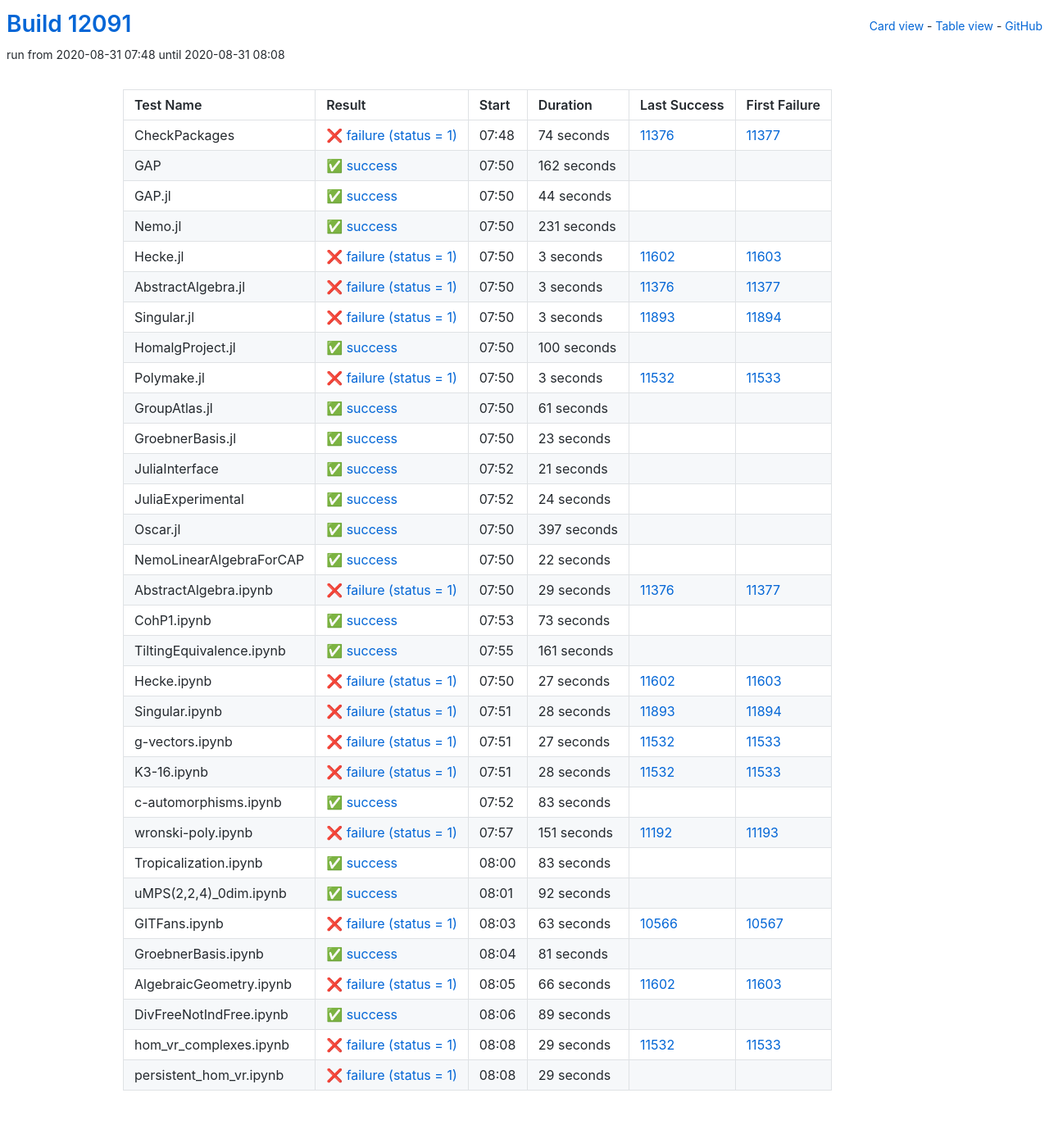
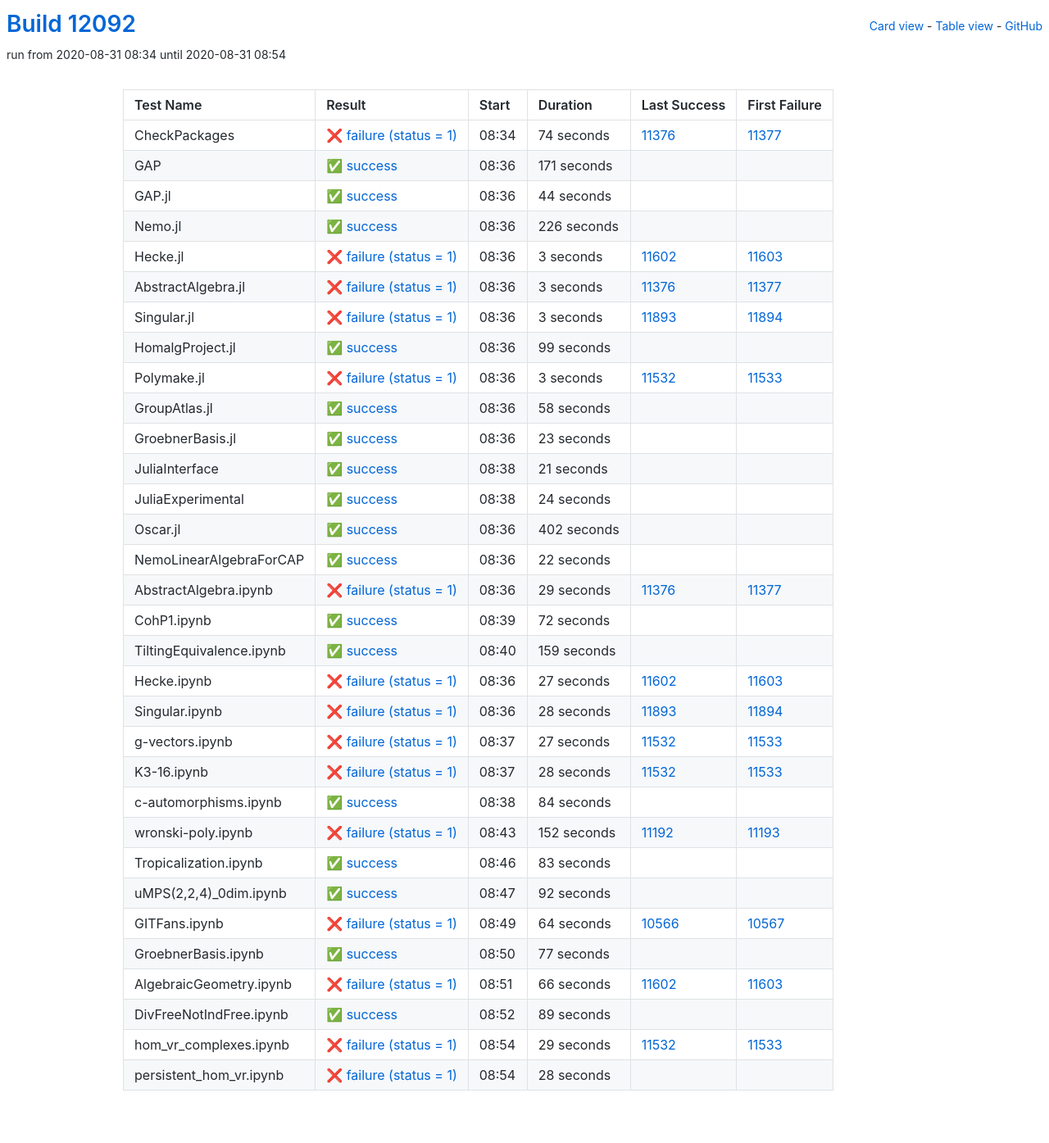
Before and after one commit to oscar-system/oscar-ci-status, a Jekyll site: the page built from table.html, in a window 1280 px wide. Shown: the whole page at 82% size. Built offline with Jekyll 4.4.1, drawn with Linux system fonts in a browser that asks for light colours.

Commit message:
Build #12092

```diff
--- a/_data/ci.yml
+++ b/_data/ci.yml
@@ -1,6 +1,6 @@
 ---
-build: 12091
-build_url: https://oscarci.mathematik.uni-kl.de/job/oscar/12091/
+build: 12092
+build_url: https://oscarci.mathematik.uni-kl.de/job/oscar/12092/
 job: oscar
 organization: oscar-system
 repo: oscar-ci-status
@@ -8,8 +8,8 @@
 tests:
 - name: CheckPackages
   id: checkpackages
-  log: https://oscarci.mathematik.uni-kl.de/job/oscar/12091/artifact/logs/build-12091/CheckPackages.log
-  start: 2020-08-31 07:48
+  log: https://oscarci.mathematik.uni-kl.de/job/oscar/12092/artifact/logs/build-12092/CheckPackages.log
+  start: 2020-08-31 08:34
   success: false
   exitcode: 1
   status: failure
@@ -20,20 +20,20 @@
   first_failure_url: https://oscarci.mathematik.uni-kl.de/job/oscar/11377/
 - name: GAP
   id: gap
-  log: https://oscarci.mathematik.uni-kl.de/job/oscar/12091/artifact/logs/build-12091/GAP.log
-  start: 2020-08-31 07:50
+  log: https://oscarci.mathematik.uni-kl.de/job/oscar/12092/artifact/logs/build-12092/GAP.log
+  start: 2020-08-31 08:36
   success: true
   exitcode: 0
   status: success
-  duration: 162
+  duration: 171
   last_success: false
   last_success_url:
   first_failure: false
   first_failure_url:
 - name: GAP.jl
   id: gap-jl
-  log: https://oscarci.mathematik.uni-kl.de/job/oscar/12091/artifact/logs/build-12091/GAP.jl.log
-  start: 2020-08-31 07:50
+  log: https://oscarci.mathematik.uni-kl.de/job/oscar/12092/artifact/logs/build-12092/GAP.jl.log
+  start: 2020-08-31 08:36
   success: true
   exitcode: 0
   status: success
@@ -44,20 +44,20 @@
   first_failure_url:
 - name: Nemo.jl
   id: nemo-jl
-  log: https://oscarci.mathematik.uni-kl.de/job/oscar/12091/artifact/logs/build-12091/Nemo.jl.log
-  start: 2020-08-31 07:50
+  log: https://oscarci.mathematik.uni-kl.de/job/oscar/12092/artifact/logs/build-12092/Nemo.jl.log
+  start: 2020-08-31 08:36
   success: true
   exitcode: 0
   status: success
-  duration: 231
+  duration: 226
   last_success: false
   last_success_url:
   first_failure: false
   first_failure_url:
 - name: Hecke.jl
   id: hecke-jl
-  log: https://oscarci.mathematik.uni-kl.de/job/oscar/12091/artifact/logs/build-12091/Hecke.jl.log
-  start: 2020-08-31 07:50
+  log: https://oscarci.mathematik.uni-kl.de/job/oscar/12092/artifact/logs/build-12092/Hecke.jl.log
+  start: 2020-08-31 08:36
   success: false
   exitcode: 1
   status: failure
@@ -68,8 +68,8 @@
   first_failure_url: https://oscarci.mathematik.uni-kl.de/job/oscar/11603/
 - name: AbstractAlgebra.jl
   id: abstractalgebra-jl
-  log: https://oscarci.mathematik.uni-kl.de/job/oscar/12091/artifact/logs/build-12091/AbstractAlgebra.jl.log
-  start: 2020-08-31 07:50
+  log: https://oscarci.mathematik.uni-kl.de/job/oscar/12092/artifact/logs/build-12092/AbstractAlgebra.jl.log
+  start: 2020-08-31 08:36
   success: false
   exitcode: 1
   status: failure
@@ -80,8 +80,8 @@
   first_failure_url: https://oscarci.mathematik.uni-kl.de/job/oscar/11377/
 - name: Singular.jl
   id: singular-jl
-  log: https://oscarci.mathematik.uni-kl.de/job/oscar/12091/artifact/logs/build-12091/Singular.jl.log
-  start: 2020-08-31 07:50
+  log: https://oscarci.mathematik.uni-kl.de/job/oscar/12092/artifact/logs/build-12092/Singular.jl.log
+  start: 2020-08-31 08:36
   success: false
   exitcode: 1
   status: failure
@@ -92,20 +92,20 @@
   first_failure_url: https://oscarci.mathematik.uni-kl.de/job/oscar/11894/
 - name: HomalgProject.jl
   id: homalgproject-jl
-  log: https://oscarci.mathematik.uni-kl.de/job/oscar/12091/artifact/logs/build-12091/HomalgProject.jl.log
-  start: 2020-08-31 07:50
+  log: https://oscarci.mathematik.uni-kl.de/job/oscar/12092/artifact/logs/build-12092/HomalgProject.jl.log
+  start: 2020-08-31 08:36
   success: true
   exitcode: 0
   status: success
-  duration: 100
+  duration: 99
   last_success: false
   last_success_url:
   first_failure: false
   first_failure_url:
 - name: Polymake.jl
   id: polymake-jl
-  log: https://oscarci.mathematik.uni-kl.de/job/oscar/12091/artifact/logs/build-12091/Polymake.jl.log
-  start: 2020-08-31 07:50
+  log: https://oscarci.mathematik.uni-kl.de/job/oscar/12092/artifact/logs/build-12092/Polymake.jl.log
+  start: 2020-08-31 08:36
   success: false
   exitcode: 1
   status: failure
@@ -116,20 +116,20 @@
   first_failure_url: https://oscarci.mathematik.uni-kl.de/job/oscar/11533/
 - name: GroupAtlas.jl
   id: groupatlas-jl
-  log: https://oscarci.mathematik.uni-kl.de/job/oscar/12091/artifact/logs/build-12091/GroupAtlas.jl.log
-  start: 2020-08-31 07:50
+  log: https://oscarci.mathematik.uni-kl.de/job/oscar/12092/artifact/logs/build-12092/GroupAtlas.jl.log
+  start: 2020-08-31 08:36
   success: true
   exitcode: 0
   status: success
-  duration: 61
+  duration: 58
   last_success: false
   last_success_url:
   first_failure: false
   first_failure_url:
 - name: GroebnerBasis.jl
   id: groebnerbasis-jl
-  log: https://oscarci.mathematik.uni-kl.de/job/oscar/12091/artifact/logs/build-12091/GroebnerBasis.jl.log
-  start: 2020-08-31 07:50
+  log: https://oscarci.mathematik.uni-kl.de/job/oscar/12092/artifact/logs/build-12092/GroebnerBasis.jl.log
+  start: 2020-08-31 08:36
   success: true
   exitcode: 0
   status: success
@@ -140,8 +140,8 @@
   first_failure_url:
 - name: JuliaInterface
   id: juliainterface
-  log: https://oscarci.mathematik.uni-kl.de/job/oscar/12091/artifact/logs/build-12091/JuliaInterface.log
-  start: 2020-08-31 07:52
+  log: https://oscarci.mathematik.uni-kl.de/job/oscar/12092/artifact/logs/build-12092/JuliaInterface.log
+  start: 2020-08-31 08:38
   success: true
   exitcode: 0
   status: success
@@ -152,8 +152,8 @@
   first_failure_url:
 - name: JuliaExperimental
   id: juliaexperimental
-  log: https://oscarci.mathematik.uni-kl.de/job/oscar/12091/artifact/logs/build-12091/JuliaExperimental.log
-  start: 2020-08-31 07:52
+  log: https://oscarci.mathematik.uni-kl.de/job/oscar/12092/artifact/logs/build-12092/JuliaExperimental.log
+  start: 2020-08-31 08:38
   success: true
   exitcode: 0
   status: success
@@ -164,20 +164,20 @@
   first_failure_url:
 - name: Oscar.jl
   id: oscar-jl
-  log: https://oscarci.mathematik.uni-kl.de/job/oscar/12091/artifact/logs/build-12091/Oscar.jl.log
-  start: 2020-08-31 07:50
+  log: https://oscarci.mathematik.uni-kl.de/job/oscar/12092/artifact/logs/build-12092/Oscar.jl.log
+  start: 2020-08-31 08:36
   success: true
   exitcode: 0
   status: success
-  duration: 397
+  duration: 402
   last_success: false
   last_success_url:
   first_failure: false
   first_failure_url:
 - name: NemoLinearAlgebraForCAP
   id: nemolinearalgebraforcap
-  log: https://oscarci.mathematik.uni-kl.de/job/oscar/12091/artifact/logs/build-12091/NemoLinearAlgebraForCAP.log
-  start: 2020-08-31 07:50
+  log: https://oscarci.mathematik.uni-kl.de/job/oscar/12092/artifact/logs/build-12092/NemoLinearAlgebraForCAP.log
+  start: 2020-08-31 08:36
   success: true
   exitcode: 0
   status: success
@@ -188,8 +188,8 @@
   first_failure_url:
 - name: AbstractAlgebra.ipynb
   id: abstractalgebra-ipynb
-  log: https://oscarci.mathematik.uni-kl.de/job/oscar/12091/artifact/logs/build-12091/AbstractAlgebra.ipynb.log
-  start: 2020-08-31 07:50
+  log: https://oscarci.mathematik.uni-kl.de/job/oscar/12092/artifact/logs/build-12092/AbstractAlgebra.ipynb.log
+  start: 2020-08-31 08:36
   success: false
   exitcode: 1
   status: failure
@@ -200,32 +200,32 @@
   first_failure_url: https://oscarci.mathematik.uni-kl.de/job/oscar/11377/
 - name: CohP1.ipynb
   id: cohp1-ipynb
-  log: https://oscarci.mathematik.uni-kl.de/job/oscar/12091/artifact/logs/build-12091/CohP1.ipynb.log
-  start: 2020-08-31 07:53
+  log: https://oscarci.mathematik.uni-kl.de/job/oscar/12092/artifact/logs/build-12092/CohP1.ipynb.log
+  start: 2020-08-31 08:39
   success: true
   exitcode: 0
   status: success
-  duration: 73
+  duration: 72
   last_success: false
   last_success_url:
   first_failure: false
   first_failure_url:
 - name: TiltingEquivalence.ipynb
   id: tiltingequivalence-ipynb
-  log: https://oscarci.mathematik.uni-kl.de/job/oscar/12091/artifact/logs/build-12091/TiltingEquivalence.ipynb.log
-  start: 2020-08-31 07:55
+  log: https://oscarci.mathematik.uni-kl.de/job/oscar/12092/artifact/logs/build-12092/TiltingEquivalence.ipynb.log
+  start: 2020-08-31 08:40
   success: true
   exitcode: 0
   status: success
-  duration: 161
+  duration: 159
   last_success: false
   last_success_url:
   first_failure: false
   first_failure_url:
 - name: Hecke.ipynb
   id: hecke-ipynb
-  log: https://oscarci.mathematik.uni-kl.de/job/oscar/12091/artifact/logs/build-12091/Hecke.ipynb.log
-  start: 2020-08-31 07:50
+  log: https://oscarci.mathematik.uni-kl.de/job/oscar/12092/artifact/logs/build-12092/Hecke.ipynb.log
+  start: 2020-08-31 08:36
   success: false
   exitcode: 1
   status: failure
@@ -236,8 +236,8 @@
   first_failure_url: https://oscarci.mathematik.uni-kl.de/job/oscar/11603/
 - name: Singular.ipynb
   id: singular-ipynb
-  log: https://oscarci.mathematik.uni-kl.de/job/oscar/12091/artifact/logs/build-12091/Singular.ipynb.log
-  start: 2020-08-31 07:51
+  log: https://oscarci.mathematik.uni-kl.de/job/oscar/12092/artifact/logs/build-12092/Singular.ipynb.log
+  start: 2020-08-31 08:36
   success: false
   exitcode: 1
   status: failure
@@ -248,8 +248,8 @@
   first_failure_url: https://oscarci.mathematik.uni-kl.de/job/oscar/11894/
 - name: g-vectors.ipynb
   id: g-vectors-ipynb
-  log: https://oscarci.mathematik.uni-kl.de/job/oscar/12091/artifact/logs/build-12091/g-vectors.ipynb.log
-  start: 2020-08-31 07:51
+  log: https://oscarci.mathematik.uni-kl.de/job/oscar/12092/artifact/logs/build-12092/g-vectors.ipynb.log
+  start: 2020-08-31 08:37
   success: false
   exitcode: 1
   status: failure
@@ -260,8 +260,8 @@
   first_failure_url: https://oscarci.mathematik.uni-kl.de/job/oscar/11533/
 - name: K3-16.ipynb
   id: k3-16-ipynb
-  log: https://oscarci.mathematik.uni-kl.de/job/oscar/12091/artifact/logs/build-12091/K3-16.ipynb.log
-  start: 2020-08-31 07:51
+  log: https://oscarci.mathematik.uni-kl.de/job/oscar/12092/artifact/logs/build-12092/K3-16.ipynb.log
+  start: 2020-08-31 08:37
   success: false
   exitcode: 1
   status: failure
@@ -272,32 +272,32 @@
   first_failure_url: https://oscarci.mathematik.uni-kl.de/job/oscar/11533/
 - name: c-automorphisms.ipynb
   id: c-automorphisms-ipynb
-  log: https://oscarci.mathematik.uni-kl.de/job/oscar/12091/artifact/logs/build-12091/c-automorphisms.ipynb.log
-  start: 2020-08-31 07:52
+  log: https://oscarci.mathematik.uni-kl.de/job/oscar/12092/artifact/logs/build-12092/c-automorphisms.ipynb.log
+  start: 2020-08-31 08:38
   success: true
   exitcode: 0
   status: success
-  duration: 83
+  duration: 84
   last_success: false
   last_success_url:
   first_failure: false
   first_failure_url:
 - name: wronski-poly.ipynb
   id: wronski-poly-ipynb
-  log: https://oscarci.mathematik.uni-kl.de/job/oscar/12091/artifact/logs/build-12091/wronski-poly.ipynb.log
-  start: 2020-08-31 07:57
+  log: https://oscarci.mathematik.uni-kl.de/job/oscar/12092/artifact/logs/build-12092/wronski-poly.ipynb.log
+  start: 2020-08-31 08:43
   success: false
   exitcode: 1
   status: failure
-  duration: 151
+  duration: 152
   last_success: 11192
   last_success_url: https://oscarci.mathematik.uni-kl.de/job/oscar/11192/
   first_failure: 11193
   first_failure_url: https://oscarci.mathematik.uni-kl.de/job/oscar/11193/
 - name: Tropicalization.ipynb
   id: tropicalization-ipynb
-  log: https://oscarci.mathematik.uni-kl.de/job/oscar/12091/artifact/logs/build-12091/Tropicalization.ipynb.log
-  start: 2020-08-31 08:00
+  log: https://oscarci.mathematik.uni-kl.de/job/oscar/12092/artifact/logs/build-12092/Tropicalization.ipynb.log
+  start: 2020-08-31 08:46
   success: true
   exitcode: 0
   status: success
@@ -308,8 +308,8 @@
   first_failure_url:
 - name: uMPS(2,2,4)_0dim.ipynb
   id: umps-2-2-4-0dim-ipynb
-  log: https://oscarci.mathematik.uni-kl.de/job/oscar/12091/artifact/logs/build-12091/uMPS-2-2-4-_0dim.ipynb.log
-  start: 2020-08-31 08:01
+  log: https://oscarci.mathematik.uni-kl.de/job/oscar/12092/artifact/logs/build-12092/uMPS-2-2-4-_0dim.ipynb.log
+  start: 2020-08-31 08:47
   success: true
   exitcode: 0
   status: success
@@ -320,32 +320,32 @@
   first_failure_url:
 - name: GITFans.ipynb
   id: gitfans-ipynb
-  log: https://oscarci.mathematik.uni-kl.de/job/oscar/12091/artifact/logs/build-12091/GITFans.ipynb.log
-  start: 2020-08-31 08:03
+  log: https://oscarci.mathematik.uni-kl.de/job/oscar/12092/artifact/logs/build-12092/GITFans.ipynb.log
+  start: 2020-08-31 08:49
   success: false
   exitcode: 1
   status: failure
-  duration: 63
+  duration: 64
   last_success: 10566
   last_success_url: https://oscarci.mathematik.uni-kl.de/job/oscar/10566/
   first_failure: 10567
   first_failure_url: https://oscarci.mathematik.uni-kl.de/job/oscar/10567/
 - name: GroebnerBasis.ipynb
   id: groebnerbasis-ipynb
-  log: https://oscarci.mathematik.uni-kl.de/job/oscar/12091/artifact/logs/build-12091/GroebnerBasis.ipynb.log
-  start: 2020-08-31 08:04
+  log: https://oscarci.mathematik.uni-kl.de/job/oscar/12092/artifact/logs/build-12092/GroebnerBasis.ipynb.log
+  start: 2020-08-31 08:50
   success: true
   exitcode: 0
   status: success
-  duration: 81
+  duration: 77
   last_success: false
   last_success_url:
   first_failure: false
   first_failure_url:
 - name: AlgebraicGeometry.ipynb
   id: algebraicgeometry-ipynb
-  log: https://oscarci.mathematik.uni-kl.de/job/oscar/12091/artifact/logs/build-12091/AlgebraicGeometry.ipynb.log
-  start: 2020-08-31 08:05
+  log: https://oscarci.mathematik.uni-kl.de/job/oscar/12092/artifact/logs/build-12092/AlgebraicGeometry.ipynb.log
+  start: 2020-08-31 08:51
   success: false
   exitcode: 1
   status: failure
@@ -356,8 +356,8 @@
   first_failure_url: https://oscarci.mathematik.uni-kl.de/job/oscar/11603/
 - name: DivFreeNotIndFree.ipynb
   id: divfreenotindfree-ipynb
-  log: https://oscarci.mathematik.uni-kl.de/job/oscar/12091/artifact/logs/build-12091/DivFreeNotIndFree.ipynb.log
-  start: 2020-08-31 08:06
+  log: https://oscarci.mathematik.uni-kl.de/job/oscar/12092/artifact/logs/build-12092/DivFreeNotIndFree.ipynb.log
+  start: 2020-08-31 08:52
   success: true
   exitcode: 0
   status: success
@@ -368,8 +368,8 @@
   first_failure_url:
 - name: hom_vr_complexes.ipynb
   id: hom-vr-complexes-ipynb
-  log: https://oscarci.mathematik.uni-kl.de/job/oscar/12091/artifact/logs/build-12091/hom_vr_complexes.ipynb.log
-  start: 2020-08-31 08:08
+  log: https://oscarci.mathematik.uni-kl.de/job/oscar/12092/artifact/logs/build-12092/hom_vr_complexes.ipynb.log
+  start: 2020-08-31 08:54
   success: false
   exitcode: 1
   status: failure
@@ -380,12 +380,12 @@
   first_failure_url: https://oscarci.mathematik.uni-kl.de/job/oscar/11533/
 - name: persistent_hom_vr.ipynb
   id: persistent-hom-vr-ipynb
-  log: https://oscarci.mathematik.uni-kl.de/job/oscar/12091/artifact/logs/build-12091/persistent_hom_vr.ipynb.log
-  start: 2020-08-31 08:08
+  log: https://oscarci.mathematik.uni-kl.de/job/oscar/12092/artifact/logs/build-12092/persistent_hom_vr.ipynb.log
+  start: 2020-08-31 08:54
   success: false
   exitcode: 1
   status: failure
-  duration: 29
+  duration: 28
   last_success: false
   last_success_url:
   first_failure: false
```
Also changed, not shown: README.md.
